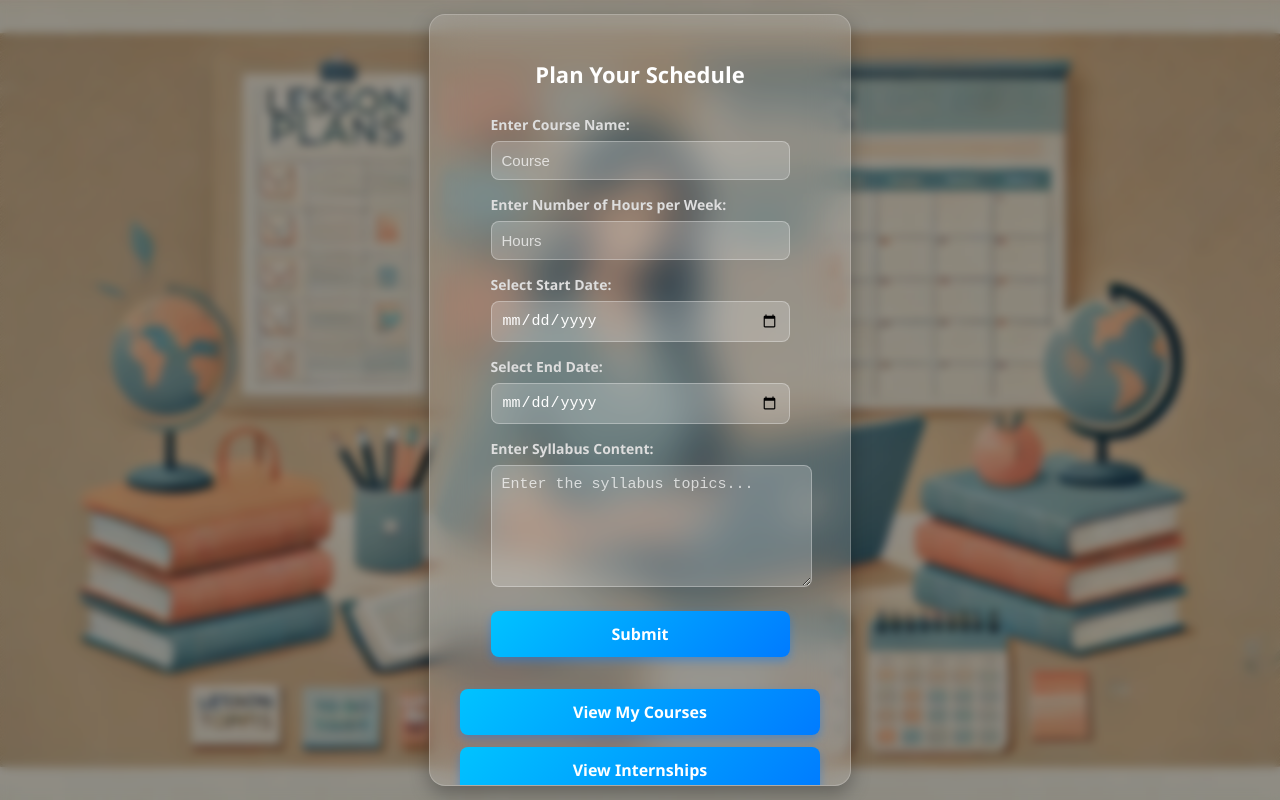
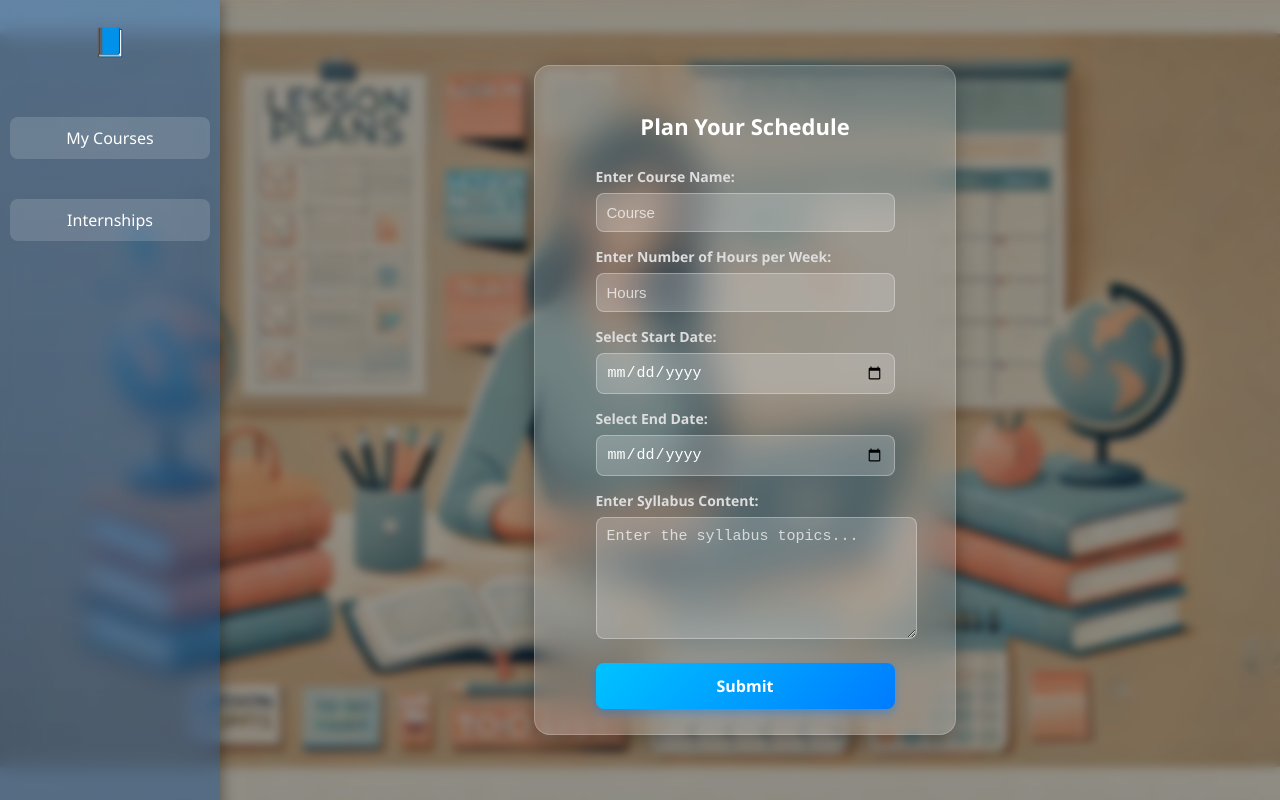
Before and after one commit to Kaviee31/review, a React (Vite) app: page /teacher-dashboard in a window 1280 px wide. Built offline with nearby package versions, Linux system fonts and the light colour scheme.

Commit message:
Alumni added

```diff
--- a/src/components/TeacherDashboard.css
+++ b/src/components/TeacherDashboard.css
@@ -10,6 +10,7 @@
     padding: 10px; /* for safety on small screens */
     box-sizing: border-box;
     overflow: hidden;
+    padding-left: 220px;
 }
 
 /* Glassmorphism background overlay */
@@ -108,31 +109,6 @@
     transform: scale(1.05);
 }
 
-/* View Courses Button Styling */
-.link-container {
-    margin-top: 20px;
-    width: 100%;
-}
-
-.view-courses-btn {
-    background: linear-gradient(135deg, #ff8c00, #ff4d4d);
-    color: white;
-    border: none;
-    padding: 10px;
-    width: 100%;
-    font-size: 15px;
-    font-weight: bold;
-    border-radius: 8px;
-    cursor: pointer;
-    transition: all 0.3s ease-in-out;
-    box-shadow: 0 4px 10px rgba(255, 77, 77, 0.4);
-}
-
-.view-courses-btn:hover {
-    background: linear-gradient(135deg, #ff4d4d, #ff8c00);
-    transform: scale(1.05);
-}
-
 /* Scrollbar for overflow */
 .dashboard-content::-webkit-scrollbar {
     width: 6px;
@@ -174,3 +150,52 @@
     outline: none;
     box-shadow: 0 0 10px rgba(0, 195, 255, 0.6);
 }
+
+
+.teacher-sidebar {
+    position: fixed;
+    top: 0;
+    left: 0;
+    width: 200px;
+    height: 100vh;
+    background: linear-gradient(to bottom, rgba(0, 123, 255, 0.3), rgba(0, 60, 130, 0.4));
+    backdrop-filter: blur(10px);
+    display: flex;
+    flex-direction: column;
+    align-items: center;
+    padding: 20px 10px;
+    box-shadow: 4px 0 12px rgba(0,0,0,0.3);
+    z-index: 100;
+}
+
+.sidebar-title {
+    font-size: 28px;
+    color: white;
+    margin-bottom: 30px;
+    font-weight: bold;
+}
+
+.sidebar-links {
+    display: flex;
+    flex-direction: column;
+    gap: 15px;
+    width: 100%;
+}
+
+.sidebar-links button {
+    background: rgba(255, 255, 255, 0.15);
+    border: none;
+    color: white;
+    font-size: 16px;
+    padding: 10px 15px;
+    width: 100%;
+    border-radius: 8px;
+    cursor: pointer;
+    font-weight: 500;
+    transition: background 0.3s ease-in-out, transform 0.2s ease;
+}
+
+.sidebar-links button:hover {
+    background: rgba(255, 255, 255, 0.3);
+    transform: scale(1.05);
+}
--- a/src/components/TeacherDashboard.jsx
+++ b/src/components/TeacherDashboard.jsx
@@ -81,7 +81,18 @@ function TeacherDashboard() {
 
 
   return (
+
     <div className="app-container">
+      <nav className="teacher-sidebar">
+  <div className="sidebar-title">📘</div>
+  <div className="sidebar-links">
+    <button onClick={() => navigate("/teacher-courses")}>My Courses</button>
+    <button onClick={() => navigate("/available-intern")}>Internships</button>
+  </div>
+</nav>
+
+
+
       <div className="dashboard-content">
         <h2>Plan Your Schedule</h2>
         <form onSubmit={handleSubmit}>
@@ -139,21 +150,7 @@ function TeacherDashboard() {
 
         {showSyllabus && <SyllabusDisplay syllabus={syllabus} />}
 
-        <div className="link-container">
-          <button
-            className="view-courses-btn"
-            onClick={() => navigate("/teacher-courses")}
-          >
-            View My Courses
-          </button>
 
-          <button
-            className="view-courses-btn"
-            onClick={() => navigate("/available-intern")}
-          >
-              View Internships
-          </button>
-        </div>
 
       </div>
     </div>
```
